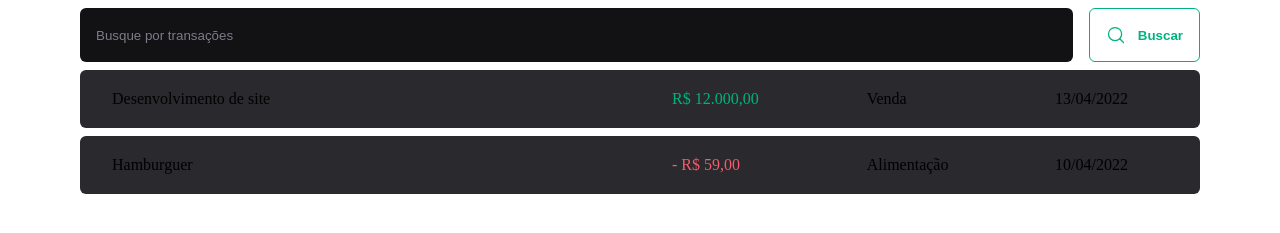
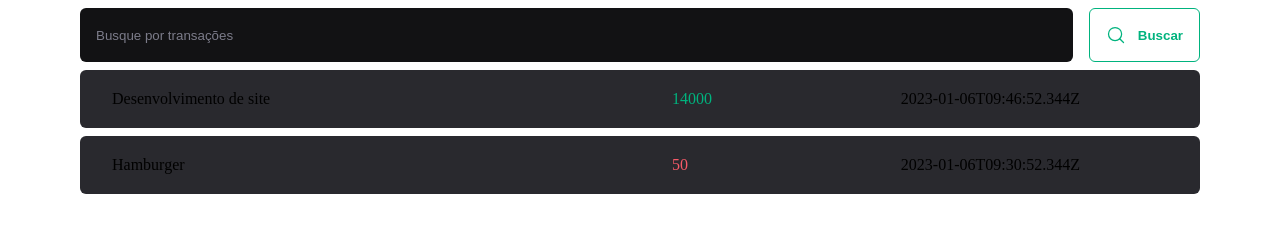
Before and after one commit to ericlys/dt-money, a React (Vite) app: page / in a window 1280 px wide. Shown: the part 343-576 px from the top of the page. Built offline with nearby package versions, Linux system fonts and the light colour scheme; data requests are answered from the project's data file.

Commit message:
chore: transactions list

```diff
--- a/src/pages/Transactions/index.tsx
+++ b/src/pages/Transactions/index.tsx
@@ -1,10 +1,34 @@
+import { useEffect, useState } from "react";
 import { Header } from "../../components/Header";
 import { Summary } from "../../components/Summary";
 import { SearchForm } from "./components/SearchForm";
 
 import { PriceHighLight, TransactionsContainer, TransactionsTable } from "./styles";
 
+interface Transactions {
+  id: number;
+  description: string;
+  type: 'income' | 'outcome';
+  price: number;
+  category: string;
+  createdAt: string;
+}
+
 export function Transactions() {
+
+  const [transactions, setTransactions] = useState<Transactions[]>([])
+
+  async function loadTransactions() {
+    const response = await fetch(`http://localhost:3333/transactions`);
+    const data = await response.json();
+
+    setTransactions(data);
+  }
+
+  useEffect(() => {
+    loadTransactions();
+  })
+
   return (
     <div>
       <Header />
@@ -15,26 +39,20 @@ export function Transactions() {
 
         <TransactionsTable>
           <tbody>
-            <tr>
-              <td>Desenvolvimento de site</td>
-              <td>
-                <PriceHighLight variant="income">
-                  R$ 12.000,00
-                </PriceHighLight>
-                </td>
-              <td>Venda</td>
-              <td>13/04/2022</td>
-            </tr>
-            <tr>
-              <td>Hamburguer</td>
-              <td>
-                <PriceHighLight variant="outcome">
-                - R$ 59,00
-                </PriceHighLight>
-              </td>
-              <td>Alimentação</td>
-              <td>10/04/2022</td>
-            </tr>
+            {transactions.map(transaction => {
+              return (
+                <tr key={transaction.id}>
+                  <td>{transaction.description}</td>
+                  <td>
+                    <PriceHighLight variant={transaction.type}>
+                      {transaction.price}
+                    </PriceHighLight>
+                    </td>
+                  <td>{transaction.category}</td>
+                  <td>{transaction.createdAt}</td>
+                </tr>
+              )
+            })}
           </tbody>
         </TransactionsTable>
       </TransactionsContainer>
```
